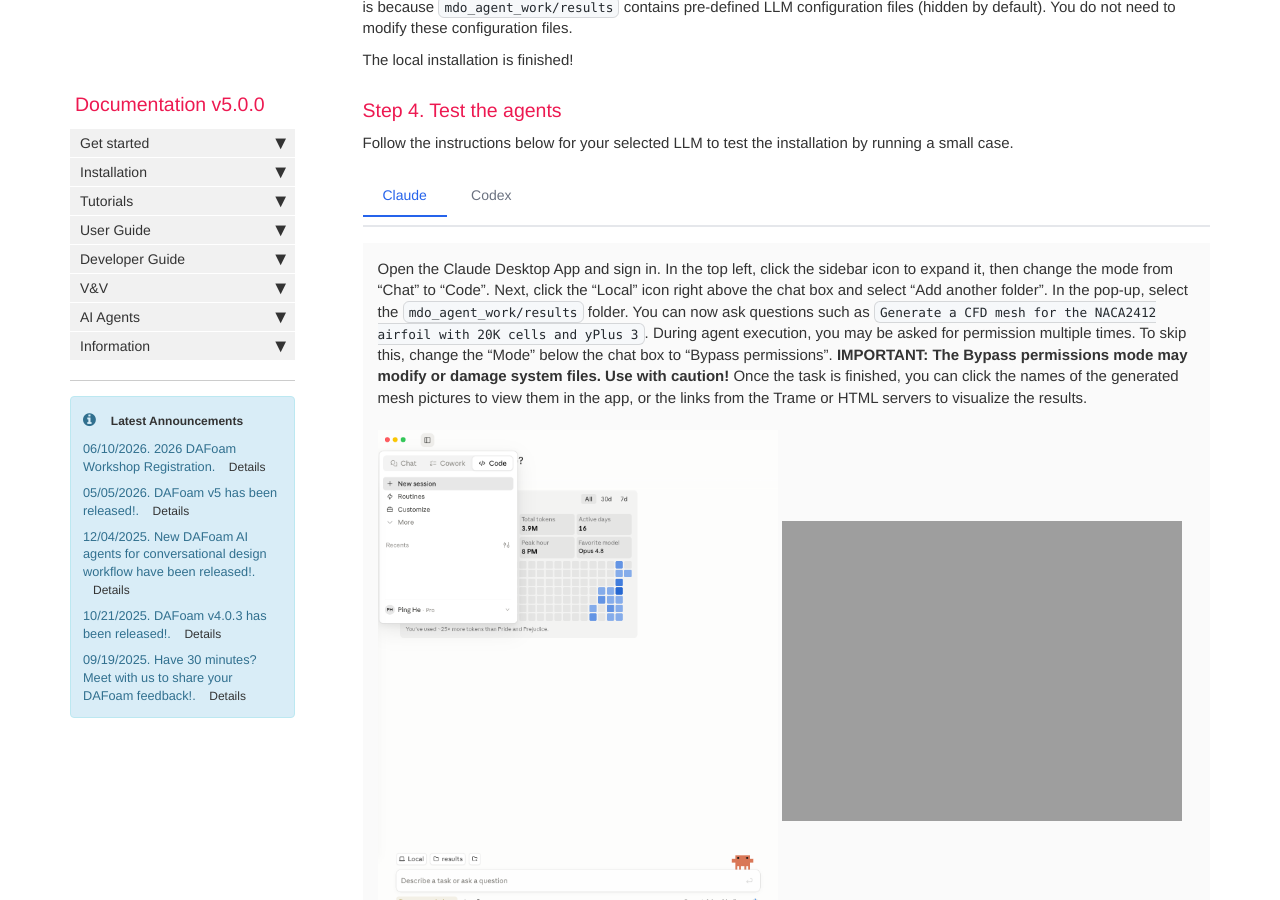
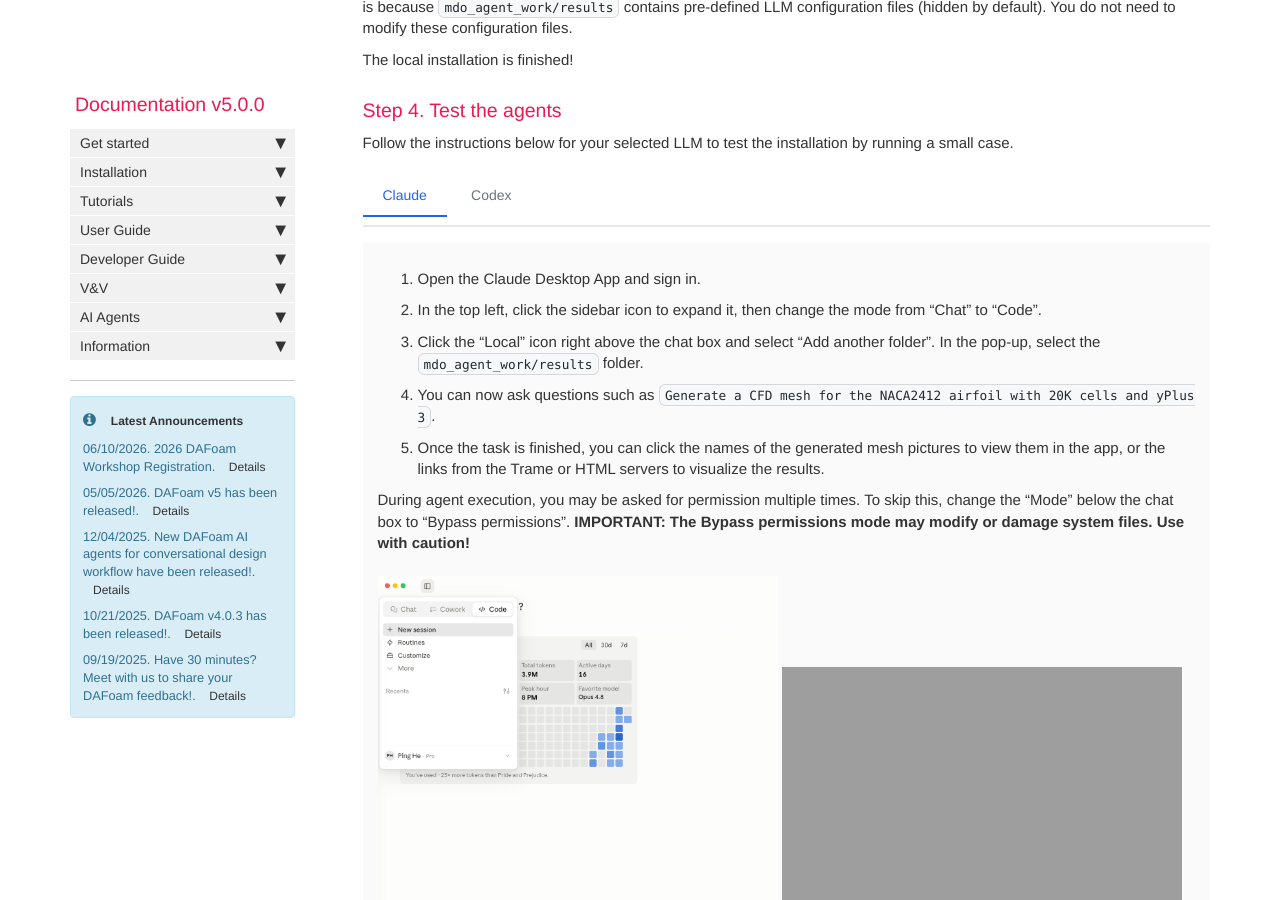
Before and after one commit to DAFoam/DAFoam.github.io, a Jekyll site: the page built from pages/mydoc/mydoc_ai_agent_installation_new.md, in a window 1280 px wide and 900 px high, scrolled down 1638 px. Built offline with Jekyll 4.4.1, drawn with Linux system fonts in a browser that asks for light colours; comment, search, counter and statistics services are not loaded; part of the change alters nothing that is shown.

Commit message:
content update

```diff
--- a/pages/mydoc/mydoc_ai_agent_installation_new.md
+++ b/pages/mydoc/mydoc_ai_agent_installation_new.md
@@ -58,7 +58,17 @@ Follow the instructions below for your selected LLM to test the installation by
 </div>
 <div class="tab-content">
 
-Open the Claude Desktop App and sign in. In the top left, click the sidebar icon to expand it, then change the mode from "Chat" to "Code". Next, click the "Local" icon right above the chat box and select "Add another folder". In the pop-up, select the `mdo_agent_work/results` folder. You can now ask questions such as `Generate a CFD mesh for the NACA2412 airfoil with 20K cells and yPlus 3`. During agent execution, you may be asked for permission multiple times. To skip this, change the "Mode" below the chat box to "Bypass permissions". **IMPORTANT: The Bypass permissions mode may modify or damage system files. Use with caution!** Once the task is finished, you can click the names of the generated mesh pictures to view them in the app, or the links from the Trame or HTML servers to visualize the results.
+1. Open the Claude Desktop App and sign in.
+
+2. In the top left, click the sidebar icon to expand it, then change the mode from "Chat" to "Code".
+
+3. Click the "Local" icon right above the chat box and select "Add another folder". In the pop-up, select the `mdo_agent_work/results` folder.
+
+4. You can now ask questions such as `Generate a CFD mesh for the NACA2412 airfoil with 20K cells and yPlus 3`.
+
+5. Once the task is finished, you can click the names of the generated mesh pictures to view them in the app, or the links from the Trame or HTML servers to visualize the results.
+
+During agent execution, you may be asked for permission multiple times. To skip this, change the "Mode" below the chat box to "Bypass permissions". **IMPORTANT: The Bypass permissions mode may modify or damage system files. Use with caution!**
 
 <img src="{{ site.url }}{{ site.baseurl }}/images/tutorials/AI-installation-claude-app.png" style="width:400px !important;" />
 <img src="{{ site.url }}{{ site.baseurl }}/images/tutorials/AI-installation-claude-result.png" style="width:400px !important;" />
@@ -69,7 +79,15 @@ Fig. An example of the Claude Code interface
 </div>
 <div class="tab-content">
 
-Open the Codex Desktop App and sign in. Click the "folder" icon right below the chat box and select "Add new project"->"Use existing folder". In the pop-up, select the `mdo_agent_work/results` folder. You can now ask questions such as `Generate a CFD mesh for the NACA2412 airfoil with 20K cells and yPlus 3`. During agent execution, you may be asked for permission multiple times. To skip this, change the "Mode" below the chat box to "Approve for me". **IMPORTANT: The Approve for me mode may modify or damage system files. Use with caution!**. Once the task is finished, you can click the links from the Trame or HTML servers to visualize the mesh results.
+1. Open the Codex Desktop App and sign in.
+
+2. Click the "folder" icon right below the chat box and select "Add new project"->"Use existing folder". In the pop-up, select the `mdo_agent_work/results` folder.
+
+3. You can now ask questions such as `Generate a CFD mesh for the NACA2412 airfoil with 20K cells and yPlus 3`.
+
+4. Once the task is finished, you can click the links from the Trame or HTML servers to visualize the mesh results.
+
+During agent execution, you may be asked for permission multiple times. To skip this, change the "Mode" below the chat box to "Approve for me". **IMPORTANT: The Approve for me mode may modify or damage system files. Use with caution!**.
 
 <img src="{{ site.url }}{{ site.baseurl }}/images/tutorials/AI-installation-codex-app.png" style="width:700px !important;" />
 
```
